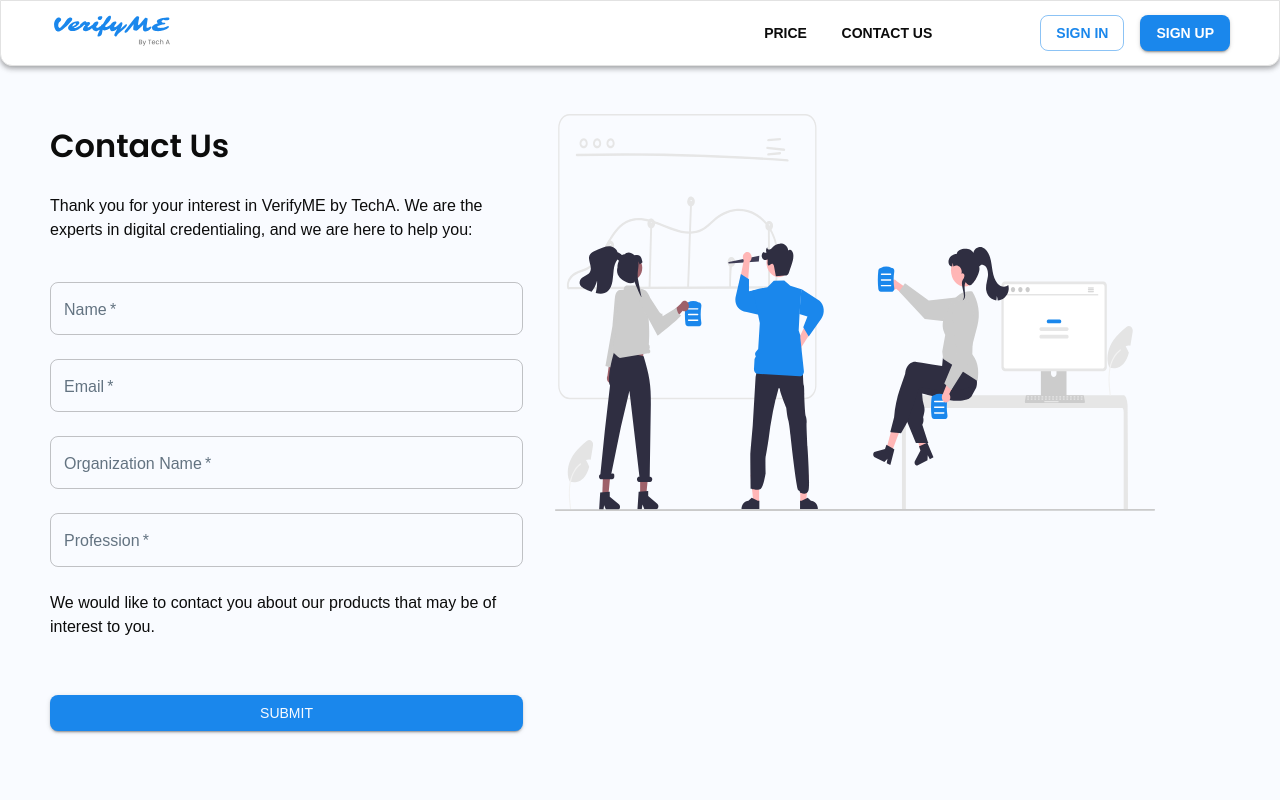
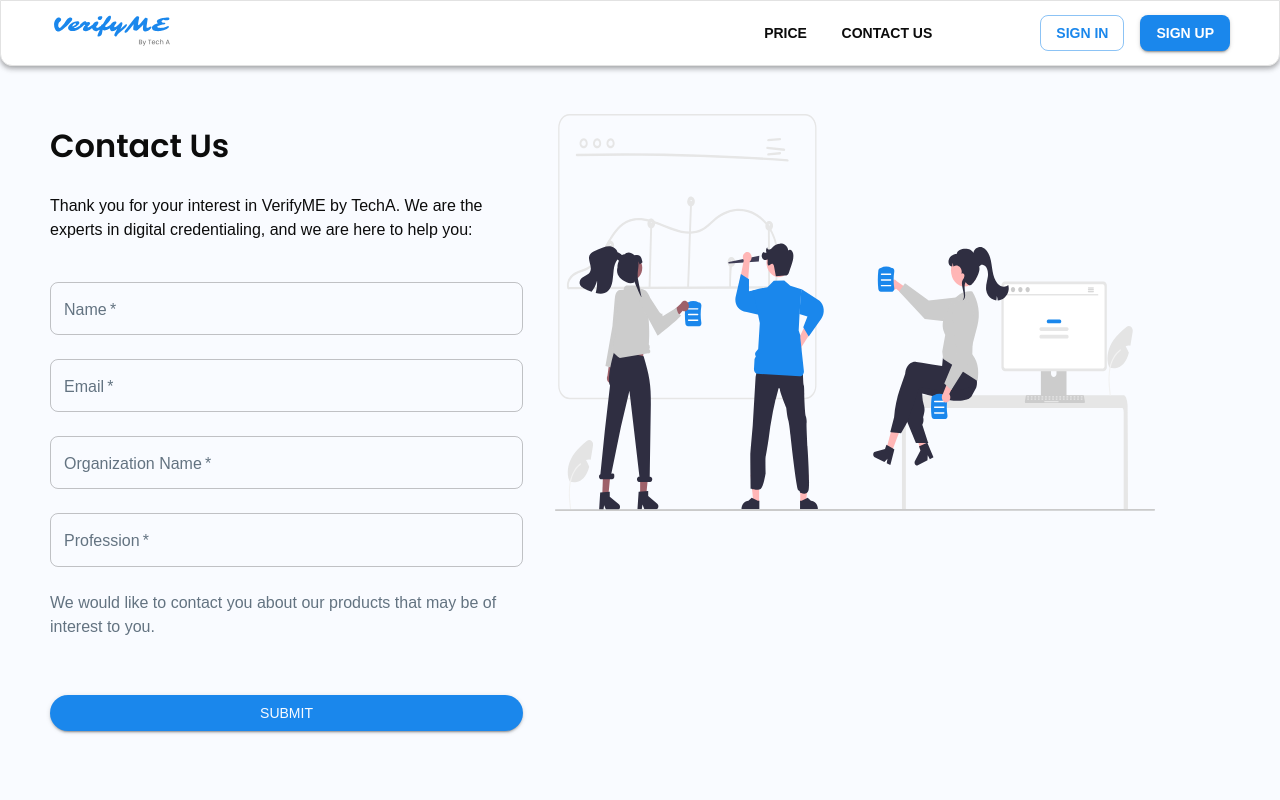
Before and after one commit to lyDiyamong/ratifyme-frontend, a React (Vite) app: page /contactus in a window 1280 px wide. Shown: the top 800 px of the page. Built offline with nearby package versions, Linux system fonts and the light colour scheme.

Commit message:
style(11-contactUs): refactor theme style

```diff
--- a/src/pages/contactus/index.jsx
+++ b/src/pages/contactus/index.jsx
@@ -87,7 +87,11 @@ const ContactUsPage = () => {
                             type="text"
                             required={true}
                         />
-                        <Typography>
+                        <Typography
+                            sx={{
+                                color: theme.palette.text.secondary,
+                            }}
+                        >
                             We would like to contact you about our products that
                             may be of interest to you.
                         </Typography>
@@ -97,7 +101,7 @@ const ContactUsPage = () => {
                             variant="contained"
                             sx={{
                                 color: theme.palette.background.default,
-                                borderRadius: theme.shape.borderRadius.btn, // Applying custom borderRadius to the Button
+                                borderRadius: theme.customShape.btn, // Applying custom borderRadius to the Button
                                 my: 4,
                             }}
                         >
```
